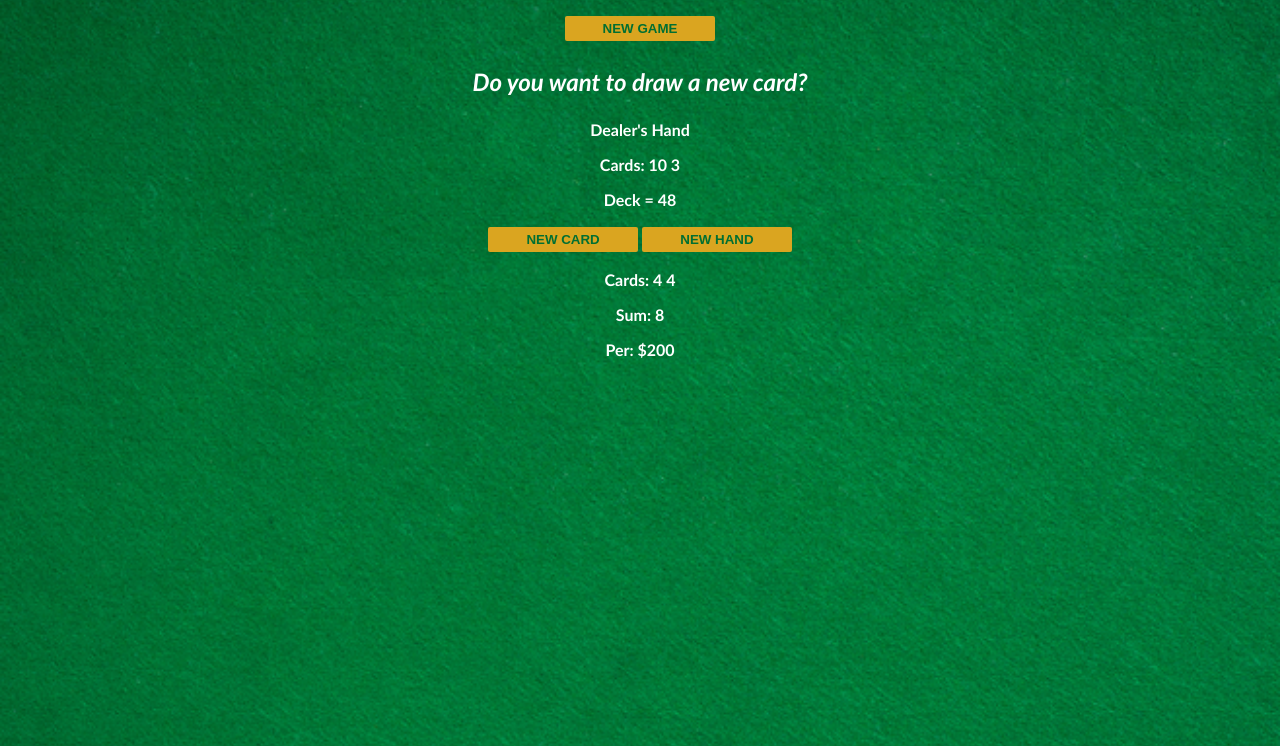
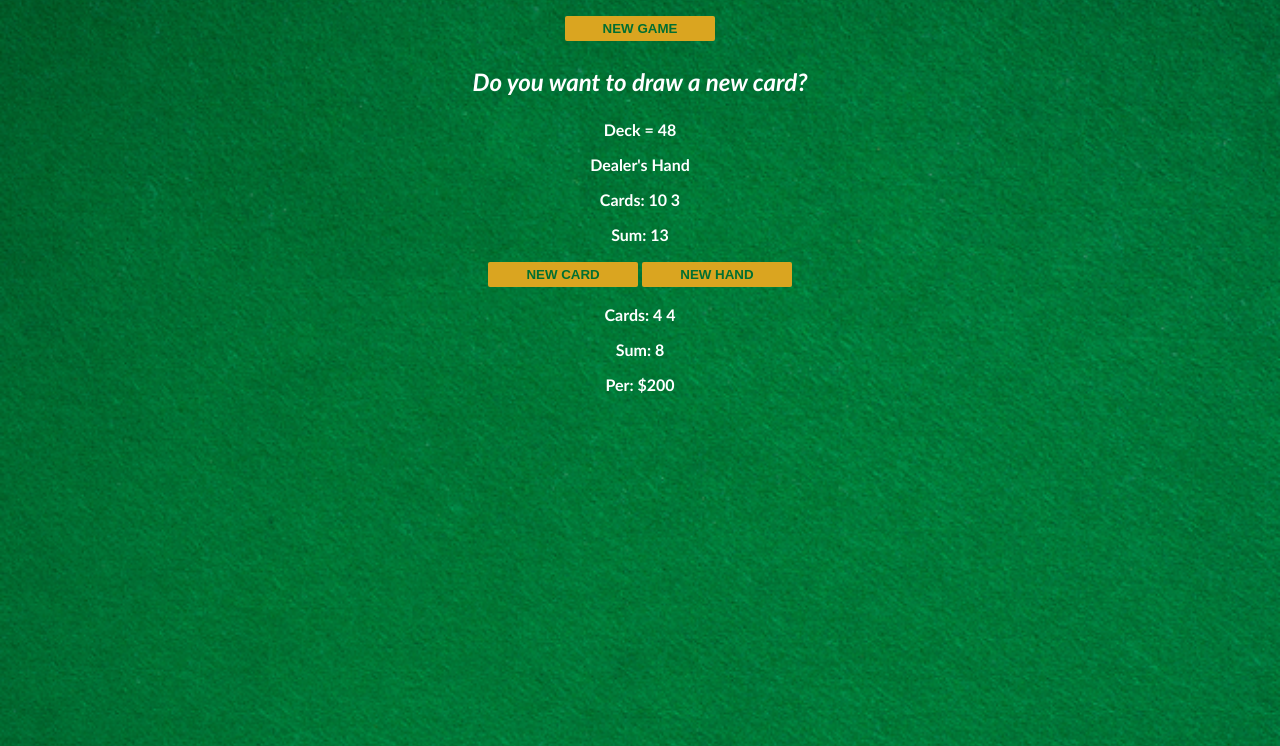
Before and after one commit to Jack-0f-All/BlackJack, a website built with Vite: page index.html in a window 1280 px wide. Both pictures are taken after a click on the button "START GAME". Shown: the part 54-800 px from the top of the page. Built offline with nearby package versions, Linux system fonts and the light colour scheme.

Commit message:
Add updateSum() and display Dealer sum

```diff
--- a/index.html
+++ b/index.html
@@ -9,9 +9,10 @@
 
         <div id = "game-el" style="visibility: hidden;">
 
+            <p id="deck-el">Deck: </p>
             <p>Dealer's Hand</p>
             <p id="dealer-el">Cards: </p>
-            <p id="deck-el">Deck: </p>
+            <p id="dealerSum-el">Sum:</p>
             <button id=newButton-el onclick="newCard()" >NEW CARD</button>
             <button id=dealButton-el onclick="deal()" /*hidden*/>NEW HAND</button>
 
--- a/index.js
+++ b/index.js
@@ -4,7 +4,7 @@ let player = {
     chips: 200
 }
 let hand = []
-let sum = 0
+let playerSum = 0
 let hasBlackJack = false
 let isAlive = false
 let message = ""
@@ -23,7 +23,9 @@ let deckEl = document.getElementById("deck-el")
 
 
 let dealerEl = document.getElementById("dealer-el")
+let dealerSumEl = document.getElementById("dealerSum-el")
 let dealerHand = []
+let dealerSum = 0
 
 
 playerEl.textContent = player.name + ": $" + player.chips
@@ -105,7 +107,7 @@ function deal(){
 
     dealerHand[1] = gameDeck.pop()
     hand[1] = gameDeck.pop()
-    sum = hand[0] + hand[1]
+    playerSum = hand[0] + hand[1]
     renderGame()
 }
 
@@ -113,13 +115,18 @@ function newCard() {
     if (isAlive === true && hasBlackJack === false) {
 
         let card = gameDeck.pop()
-        sum += card
+        playerSum += card
         hand.push(card)
         renderGame()
     }
 }
 
 function renderGame() {
+    updateSum()
+
+    deckEl.textContent = "Deck = " + gameDeck.length
+
+    //dispaly cards in hand for player and dealer
     cardsEl.textContent = "Cards: "
     for (let i = 0; i < hand.length; i++) {
         cardsEl.textContent += hand[i] + " "
@@ -130,12 +137,14 @@ function renderGame() {
         dealerEl.textContent += dealerHand[i] + " "
     }
 
-    deckEl.textContent = "Deck = " + gameDeck.length
+    //display sum of hands for both
+    sumEl.textContent = "Sum: " + playerSum
+    dealerSumEl.textContent = "Sum: " + dealerSum
 
-    sumEl.textContent = "Sum: " + sum
-    if (sum <= 20) {
+    //update gamestate and message
+    if (playerSum <= 20) {
         message = "Do you want to draw a new card?"
-    } else if (sum === 21) {
+    } else if (playerSum === 21) {
         message = "You've got Blackjack!"
         hasBlackJack = true
     } else {
@@ -144,3 +153,15 @@ function renderGame() {
     }
     messageEl.textContent = message
 }
+
+function updateSum(){
+    playerSum=0
+    dealerSum=0
+    for(let card of hand){
+        playerSum+=card
+    }
+
+    for(let card of dealerHand){
+        dealerSum+=card
+    }
+}
```
